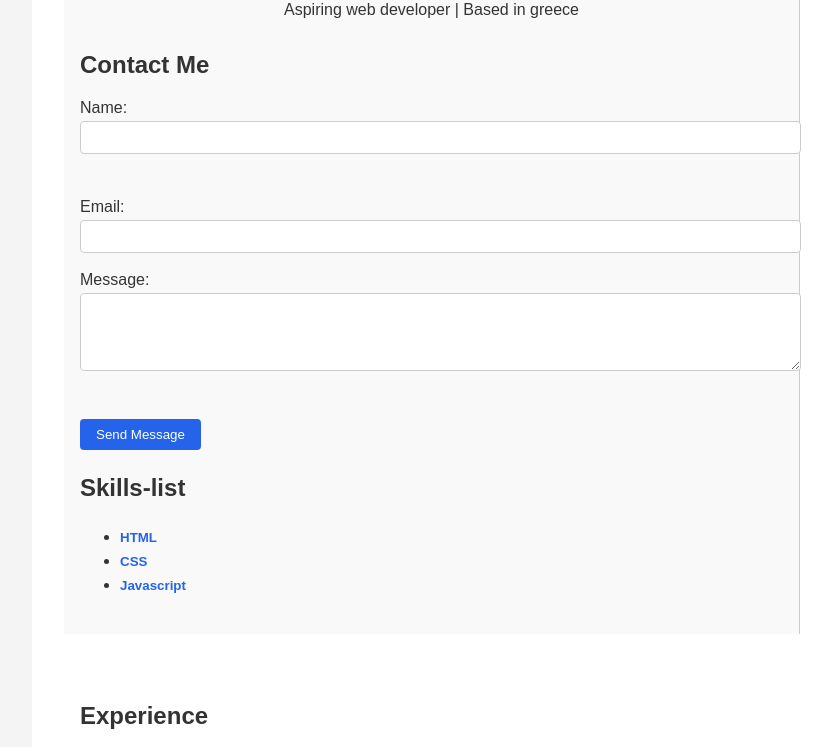
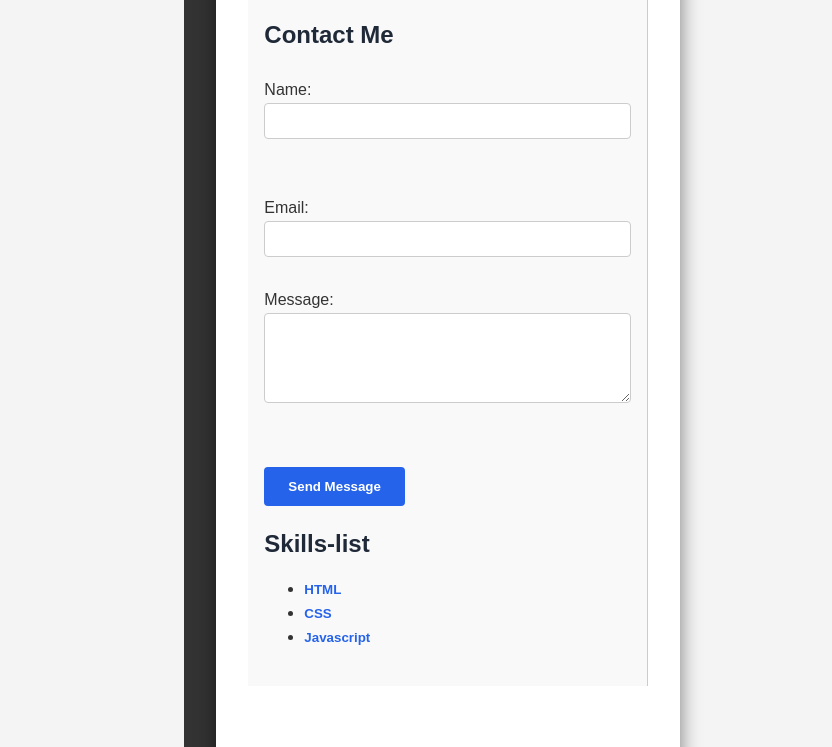
Before and after one commit to Taiyo861/my-resume, a plain HTML site: page index.html in a window 1280 px wide. Shown: the part 191-938 px from the top of the page, without its empty margins (208-1040 px from the left). Drawn offline with Linux system fonts and the light colour scheme.

Commit message:
Polish UI: spacing, layout, form styling

```diff
--- a/style.css
+++ b/style.css
@@ -1,10 +1,12 @@
 body {
-    font-family: Arial, sans-serif;
+    font-family: 'Seoge UI', sans-serif;
     background-color: #f4f4f4;
     color: #333;
     padding: 2rem;
     max-width: 800px;
     margin: auto;
+    display: flex;
+    justify-content: center;
     transition: background-color 0.3s ease, color 0.3s ease;
 }
 
@@ -22,13 +24,14 @@ section {
 }
 
 .grid-container {
-    background-color: white;
+    background-color: #fff;
     padding: 2rem;
-    border-radius: 8px;
-    box-shadow: 0 0 10px rgba(0,0,0,0,1);
+    border-radius: 12px;
+    box-shadow: 0 0 20px rgba(0,0,0,0.5);
     display: grid;
     grid-template-columns: 1fr, 2fr;
     gap: 2rem;
+    max-width: 900px;
 }
 
 .left-column {
@@ -44,8 +47,8 @@ section {
 
 /* Dark mode styles */
 .dark-mode{
-    background-color: #121212;
-    color: #f1f1f1;
+    background-color: #181818;
+    color: #e5e5e5;
 }
 
 .dark-mode header,
@@ -53,6 +56,17 @@ section {
 .dark-mode .right-column{
     background-color: #1e1e1e;
     border-color: #333;
+}
+
+.dark-mode .grid-container {
+  background-color: #252525;
+}
+
+.dark-mode input,
+.dark-mode textarea {
+  background-color: #1f1f1f;
+  color: #fff;
+  border-color: #444;
 }
 
 #darkModeToggle {
@@ -63,7 +77,13 @@ section {
     border: none;
     cursor: pointer;
     border-radius: 5px;
+    font-size: 0.9rem;
 }
+
+#darkModeToggle:hover {
+  background-color: #555;
+}
+
 
 .skill-detail {
     margin: 0.5rem 0;
@@ -87,20 +107,24 @@ section {
 
 form input,
 form textarea {
+    font-size: 1rem;
     width: 100%;
     padding: 0.5rem;
     margin-top: 0.25rem;
+    margin-bottom: 1rem;
     border: 1px solid #ccc;
     border-radius: 4px;
+    box-sizing: border-box;
 }
 
 form button {
     background-color: #2563eb;
     color: white;
-    padding: 0.5rem 1rem;
+    padding: 0.75rem 1.5rem;
     border: none;
     border-radius: 4px;
     cursor: pointer;
+    font-weight: bold;
 }
 
 form button:hover {
@@ -122,10 +146,20 @@ form button:hover {
 }
 
 form {
-    margin-top: 1rem;
+    margin-top: 2rem;
 }
 
 form label {
     display: block;
     margin-bottom: 0.5rem;
 }
+
+h1, h2 {
+  color: #1f2937;
+  margin-bottom: 1rem;
+}
+
+p {
+  line-height: 1.6;
+  color: #4b5563;
+}
```
